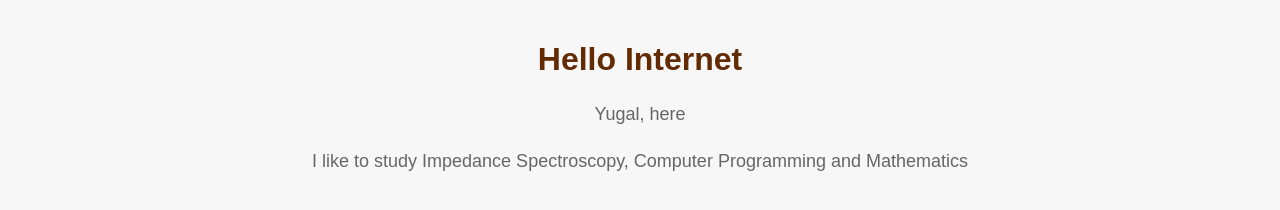
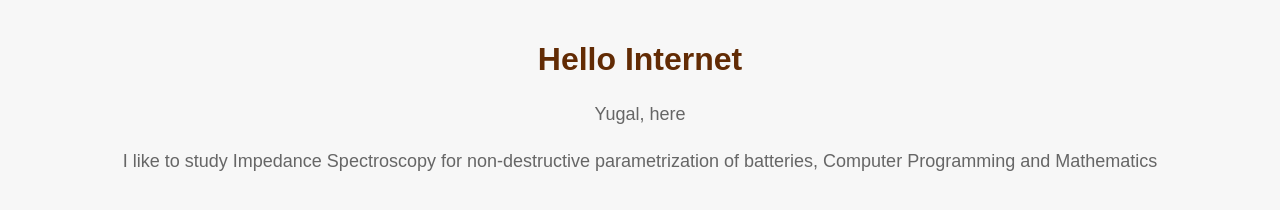
Before and after one commit to Yugal0/my-personal-website, a plain HTML site: page index.html in a window 1280 px wide. Drawn offline with Linux system fonts and the light colour scheme.

Commit message:
Update index.html

```diff
--- a/index.html
+++ b/index.html
@@ -31,7 +31,7 @@
 <body>
   <h1>Hello Internet</h1>
   <p>Yugal, here</p>
-  <p>I like to study Impedance Spectroscopy, Computer Programming and Mathematics</p>
+  <p>I like to study Impedance Spectroscopy for non-destructive parametrization of batteries, Computer Programming and Mathematics</p>
 </body>
 
 </html>
```
